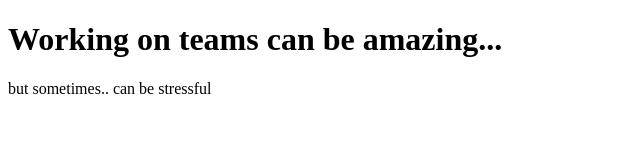
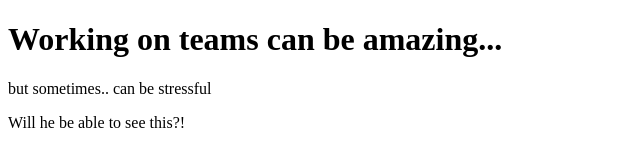
Before and after one commit to 4GeeksAcademy/EU-PT-13-Javier-Git_Example-best-practices, a plain HTML site: page index.html in a window 1280 px wide. Shown: the whole page, without its empty margins (0-640 px from the left). Drawn offline with Linux system fonts and the light colour scheme.

Commit message:
added new line

```diff
--- a/index.html
+++ b/index.html
@@ -12,6 +12,7 @@
 
     <h1>Working on teams can be amazing...</h1>
     <span>but sometimes.. can be stressful</span>
+    <p>Will he be able to see this?!</p>
 
 </body>
 
```
